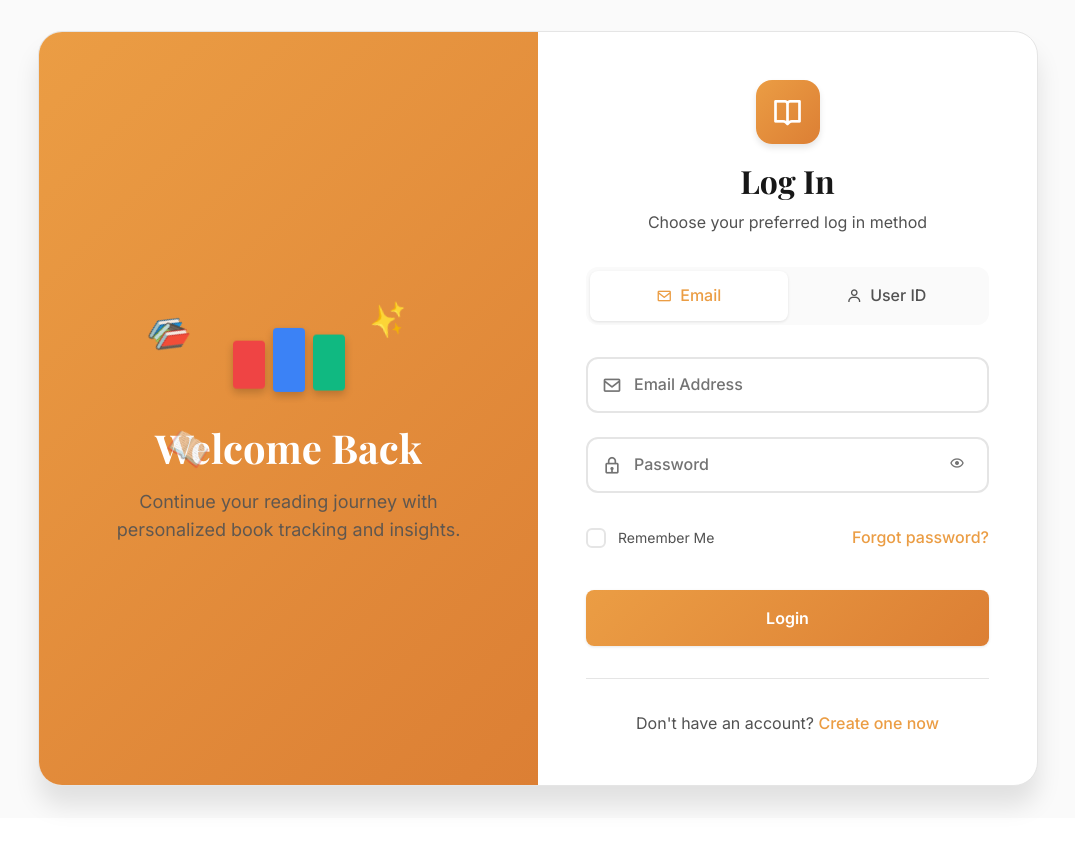
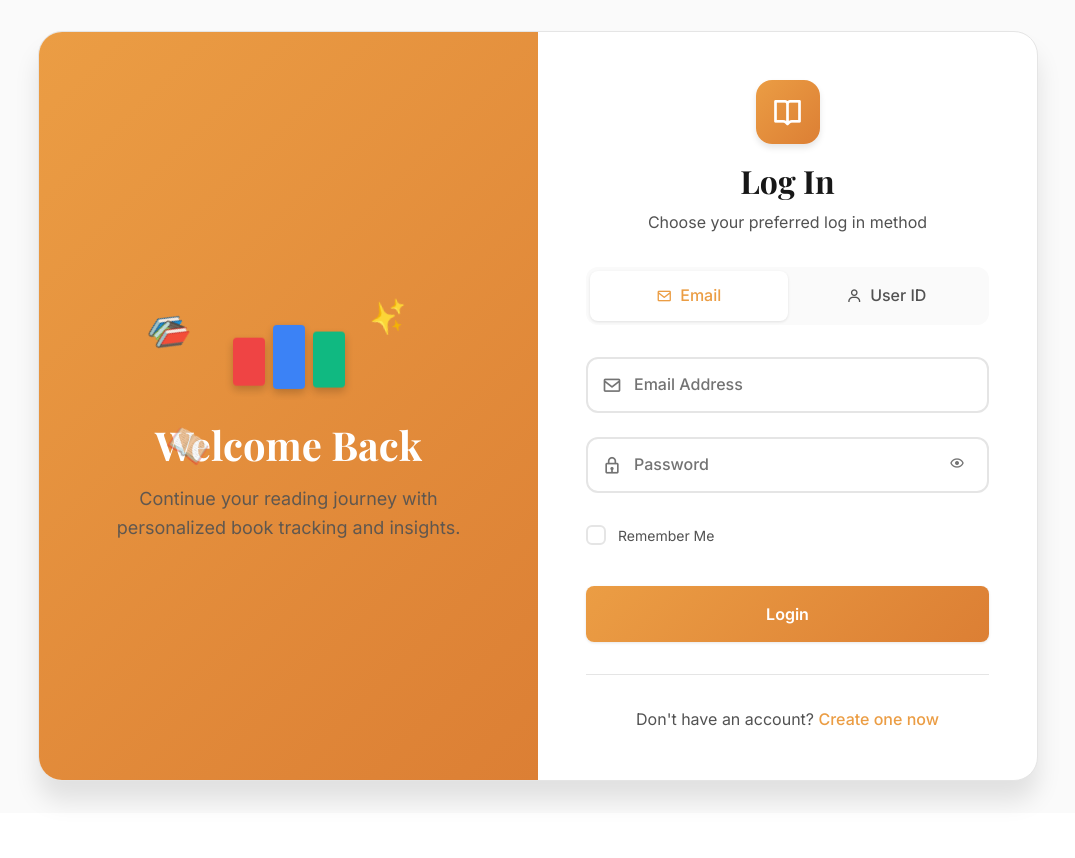
Before and after one commit to Jay-Dholu/my-reading-journey, a Flask app: page /login in a window 1280 px wide. Shown: the part 114-972 px from the top of the page, without its empty margins (102-1177 px from the left). Run offline with Flask 3, Linux system fonts and the light colour scheme; some libraries are stand-ins or nearby versions.

Commit message:
Update requirements.txt

```diff
--- a/requirements.txt
+++ b/requirements.txt
@@ -5,3 +5,4 @@ WTForms==3.1.2
 Werkzeug==2.3.7
 pytz==2024.1
 email_validator==2.1.1
+gunicorn==23.0.0
--- a/templates/login.html
+++ b/templates/login.html
@@ -89,7 +89,7 @@
                         <span class="checkmark"></span>
                         Remember Me
                     </label>
-                    <a href="#" class="forgot-link">Forgot password?</a>
+                    <a href="#" class="forgot-link"></a>
                 </div>
 
                 {{ form.submit(class="btn btn-primary btn-full") }}
```
